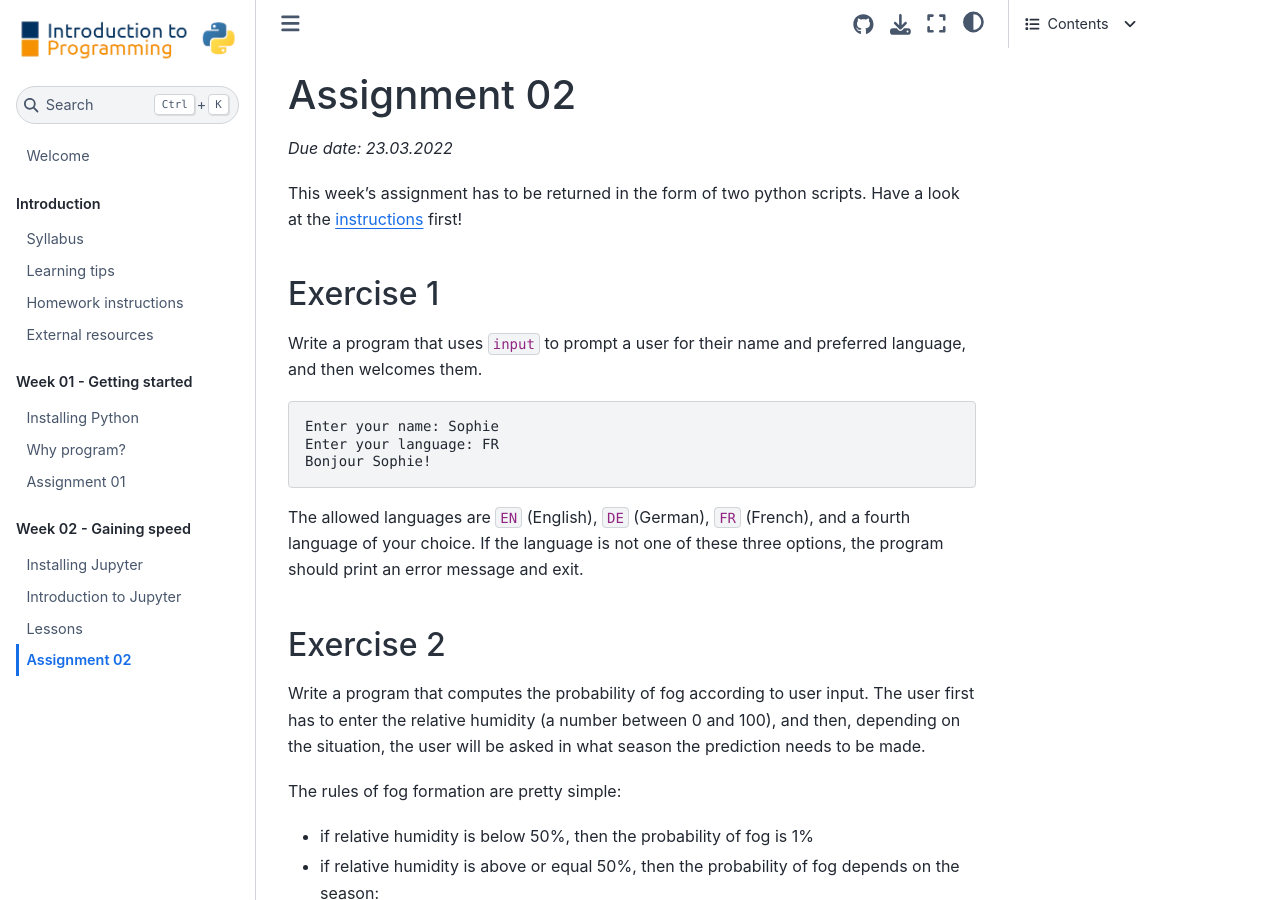
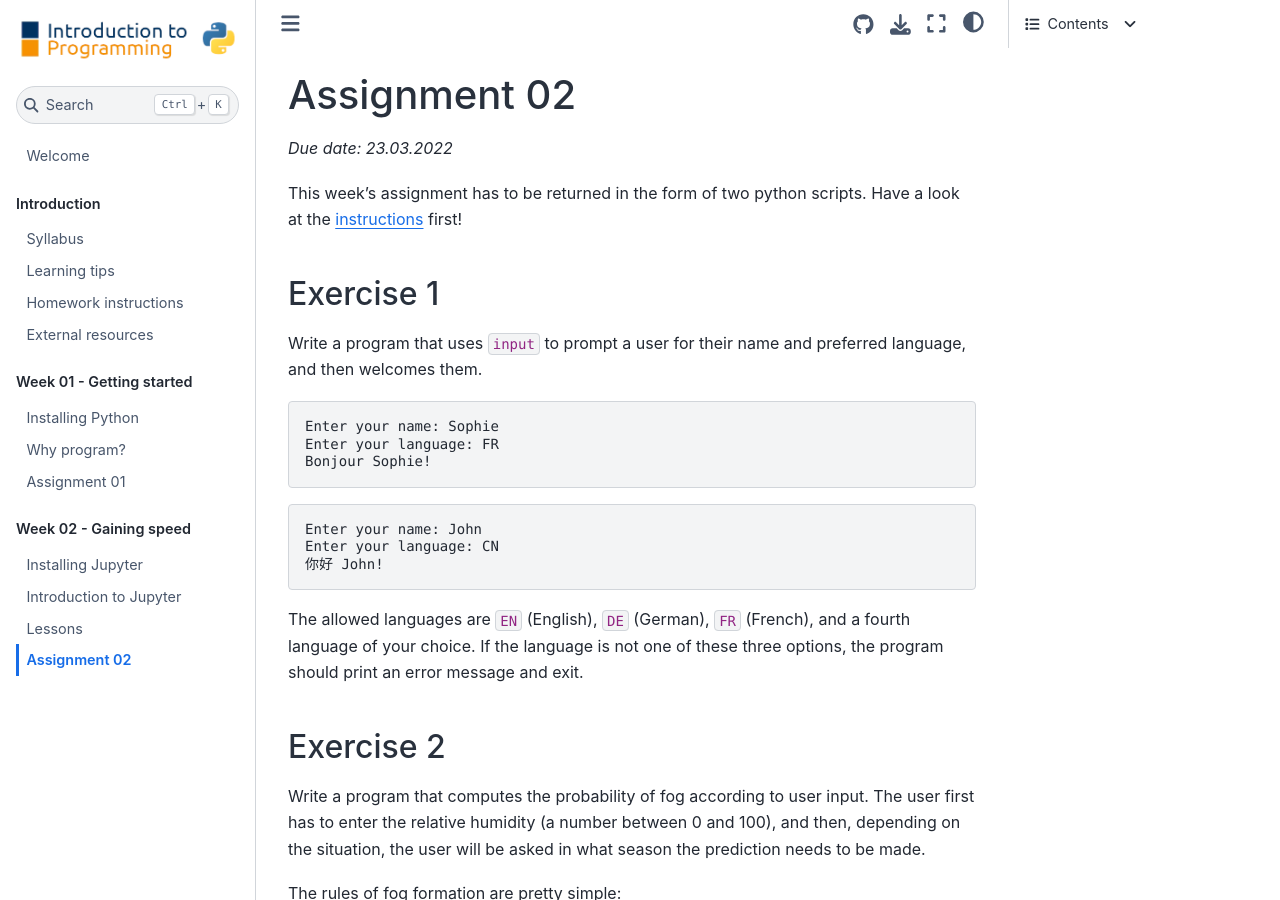
Before and after one commit to fmaussion/intro_to_programming, a Jupyter Book: the page built from book/week_02/04-Assignment.md, in a window 1280 px wide and 900 px high. Built offline with Jupyter Book 1.0.4 settings and Sphinx 7.4.7 and the Sphinx Book theme 1.1.4, drawn with Linux system fonts in a browser that asks for light colours.

Commit message:
added example

````diff
--- a/book/week_02/04-Assignment.md
+++ b/book/week_02/04-Assignment.md
@@ -12,6 +12,12 @@ Write a program that uses `input` to prompt a user for their name and preferred
 Enter your name: Sophie
 Enter your language: FR
 Bonjour Sophie!
+```
+
+```none
+Enter your name: John
+Enter your language: CN
+你好 John!
 ```
 
 The allowed languages are `EN` (English), `DE` (German), `FR` (French), and a fourth language of your choice.
````
